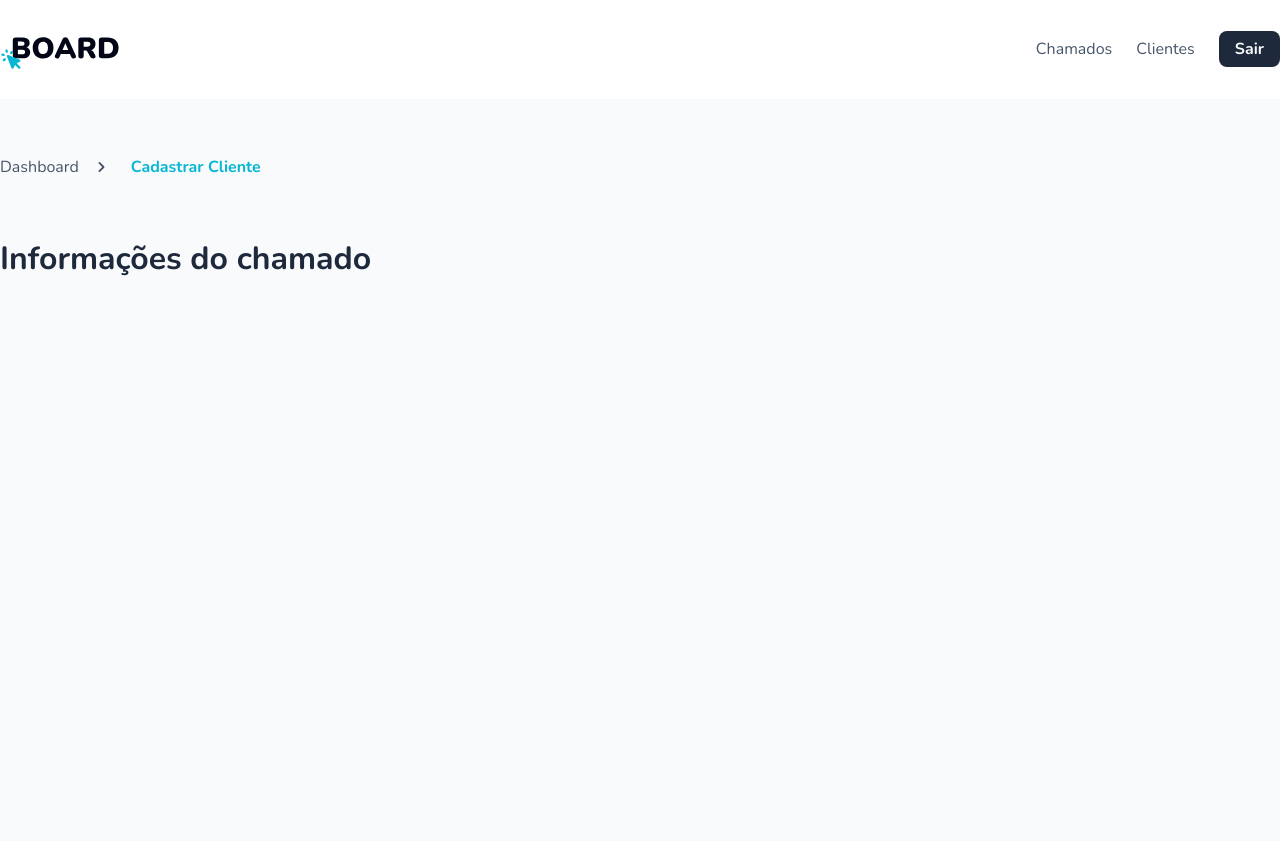
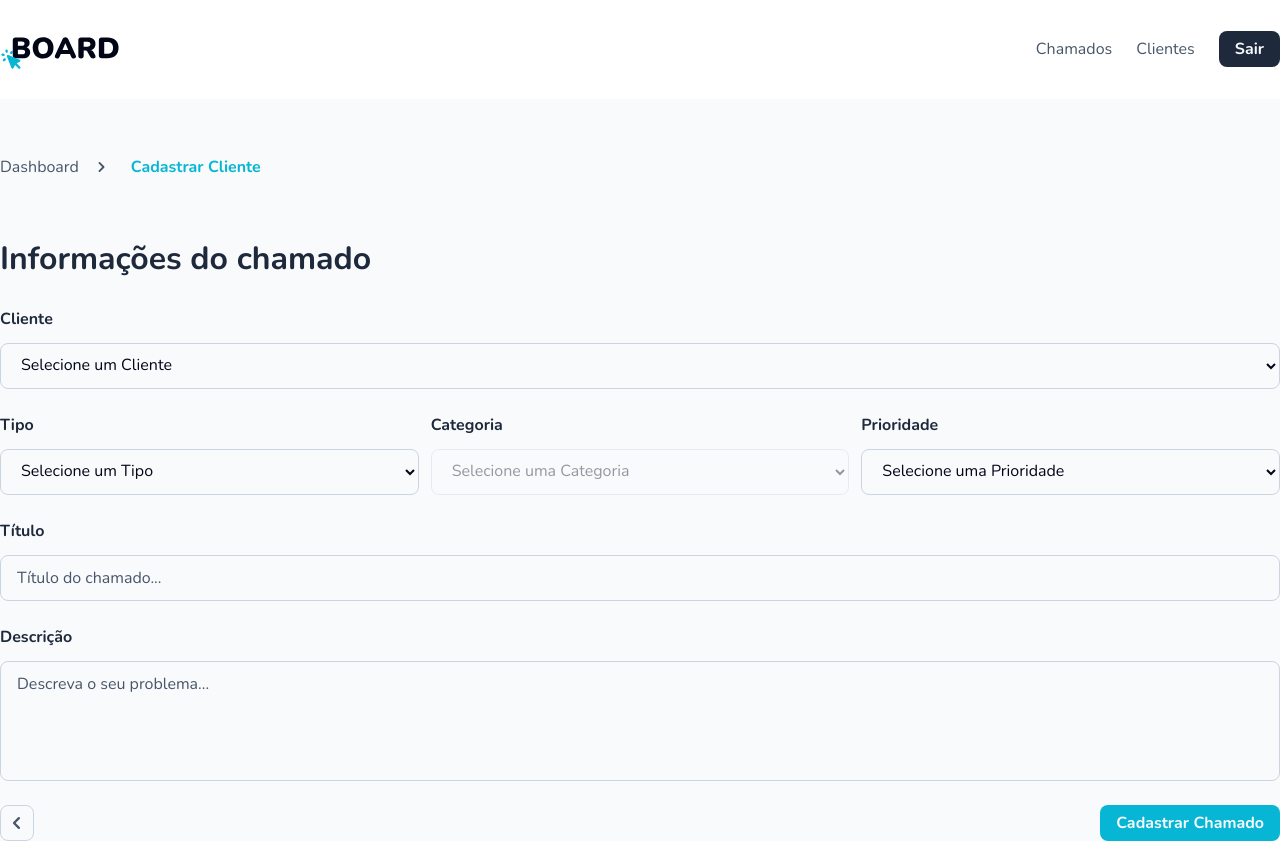
Before and after one commit to reisArthur2602/board, a Next.js app: page /dashboard/new in a window 1280 px wide. Before the commit the page ends 800 px from the top, so only its background shows below. Built offline with nearby package versions, Linux system fonts and the light colour scheme; no server answers; sample sign-in values are in the browser's storage.

Commit message:
feat: add FormTicket to new ticket page

```diff
--- /dev/null
+++ b/app/dashboard/new/components/form-ticket.tsx
@@ -0,0 +1,46 @@
+import { BackButton } from '@/app/components/back-button';
+import { Input } from '@/app/components/input';
+import React from 'react';
+
+export const FormTicket = () => {
+  return (
+    <form className="flex flex-col gap-6">
+      <Input label="Cliente">
+        <Input.Select>
+          <option value="">Selecione um Cliente</option>
+        </Input.Select>
+      </Input>
+
+      <div className="flex items-center gap-3">
+        <Input label="Tipo">
+          <Input.Select>
+            <option value="">Selecione um Tipo</option>
+          </Input.Select>
+        </Input>
+
+        <Input label="Categoria">
+          <Input.Select disabled>
+            <option value="">Selecione uma Categoria</option>
+          </Input.Select>
+        </Input>
+        <Input label="Prioridade">
+          <Input.Select>
+            <option value="">Selecione uma Prioridade</option>
+          </Input.Select>
+        </Input>
+      </div>
+
+      <Input label="Título">
+        <Input.Field placeholder="Título do chamado..." />
+      </Input>
+      <Input label="Descrição">
+        <Input.Textarea placeholder="Descreva o seu problema..." />
+      </Input>
+
+      <div className="flex items-center justify-between">
+        <BackButton href="/dashboard" />
+        <button className="bg-cyan-500 text-slate-50">Cadastrar Chamado</button>
+      </div>
+    </form>
+  );
+};
--- a/app/dashboard/new/page.tsx
+++ b/app/dashboard/new/page.tsx
@@ -1,6 +1,7 @@
 import { Container } from '@/app/components/container';
 import { NavMenu } from '@/app/components/nav-menu';
 import React from 'react';
+import { FormTicket } from './components/form-ticket';
 
 const NewTicket = () => {
   const paths = [
@@ -16,6 +17,8 @@ const NewTicket = () => {
       <section>
         <h1 className="mb-6">Informações do chamado</h1>
       </section>
+
+      <FormTicket />
     </Container>
   );
 };
```
